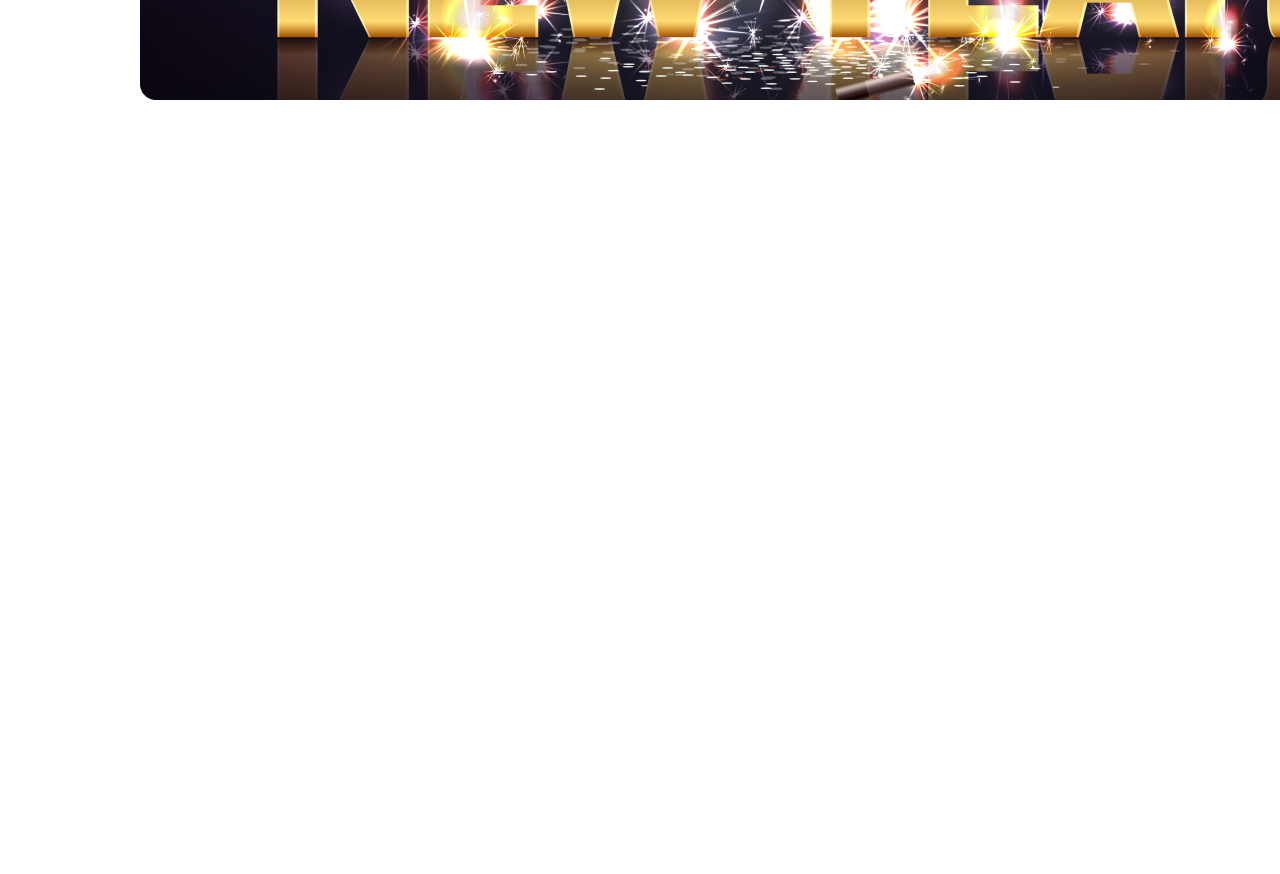
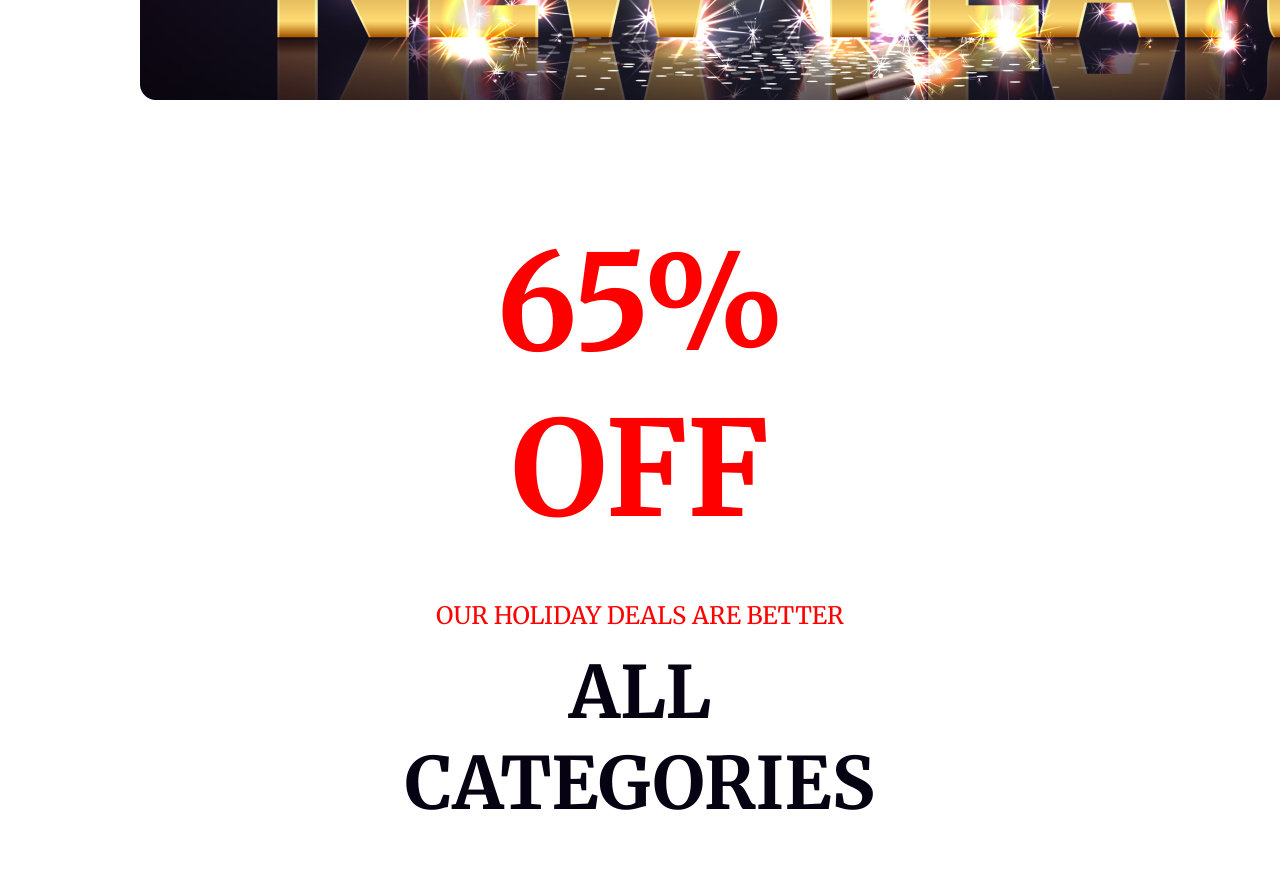
Before and after one commit to usainu969/first-assignment, a plain HTML site: page index.html in a window 1280 px wide. Shown: the part 500-1374 px from the top of the page. Before the commit the page ends 800 px from the top, so only its background shows below. Drawn offline with Linux system fonts and the light colour scheme.

Commit message:
offers section styles

```diff
--- a/index.html
+++ b/index.html
@@ -18,6 +18,23 @@
             </div>
         </section>
        </header>
+       <main>
+        <section id="hot-deal">
+            <div class="off-container">
+                    <div class="first-deal"><h1>65% OFF</h1></div>
+                    <div class="comment"><p>OUR HOLIDAY DEALS ARE BETTER</p></div>
+                    <div class="last-deal"><h2>ALL CATEGORIES</h2></div>
+                    <div class="happy-new-year"><img src="styles/images/New Year Photo.png" alt=""></div>
+            </div>
+        </section>
+        <section id="celebrating-section">
+            <div class="container celebrating-bg">
+                <div class="welcome-text">
+                    <h2>Welcome to midnight party</h2>
+                </div>
+            </div>
+        </section>
+       </main>
 </body>
 
 </html>
--- a/styles/styles.css
+++ b/styles/styles.css
@@ -6,6 +6,11 @@
     margin: 0;
     font-family: merriweather;
 }
+
+
+
+/* banner section */
+
 
 .banner-bg {
     background-image: url('../styles/images/Banner\ Image.png');
@@ -42,3 +47,62 @@
     padding-right: 344px;
 
 }
+
+
+
+/* --------offer section----------- */
+
+
+.first-deal {
+    color: #F00;
+    text-align: center;
+    font-size: 88px;
+    font-weight: 700;
+    line-height: normal;
+    padding-top: 120px;
+    margin: auto;
+
+}
+
+.comment {
+    color: #F00;
+    text-align: center;
+    font-size: 24px;
+    font-weight: 500;
+    line-height: normal;
+    padding-top: 48px;
+    margin: auto;
+
+}
+
+
+.last-deal {
+    color: #070211;
+    text-align: center;
+    font-size: 48px;
+    font-weight: 700;
+    line-height: normal;
+    padding-top: 16px;
+    padding-bottom: 48px;
+    margin: auto;
+}
+
+
+
+.off-cantainer {
+    color: #F00;
+    text-align: center;
+    font-size: 24px;
+    font-style: normal;
+    font-weight: 500;
+    line-height: normal;
+    margin-top: 48px;
+}
+
+.off-container {
+    justify-content: center;
+    padding-left: 400px;
+    padding-right: 400px;
+}
+
+/* ------ */
```
